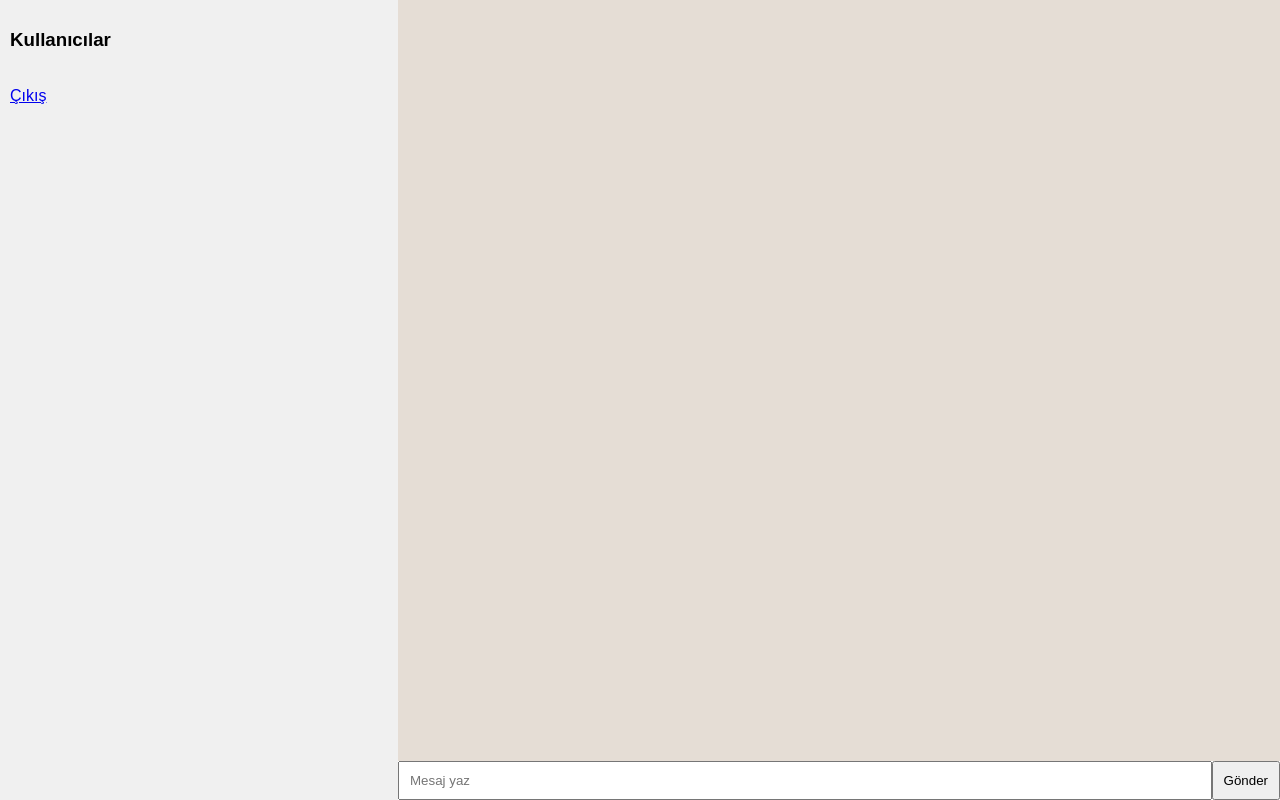
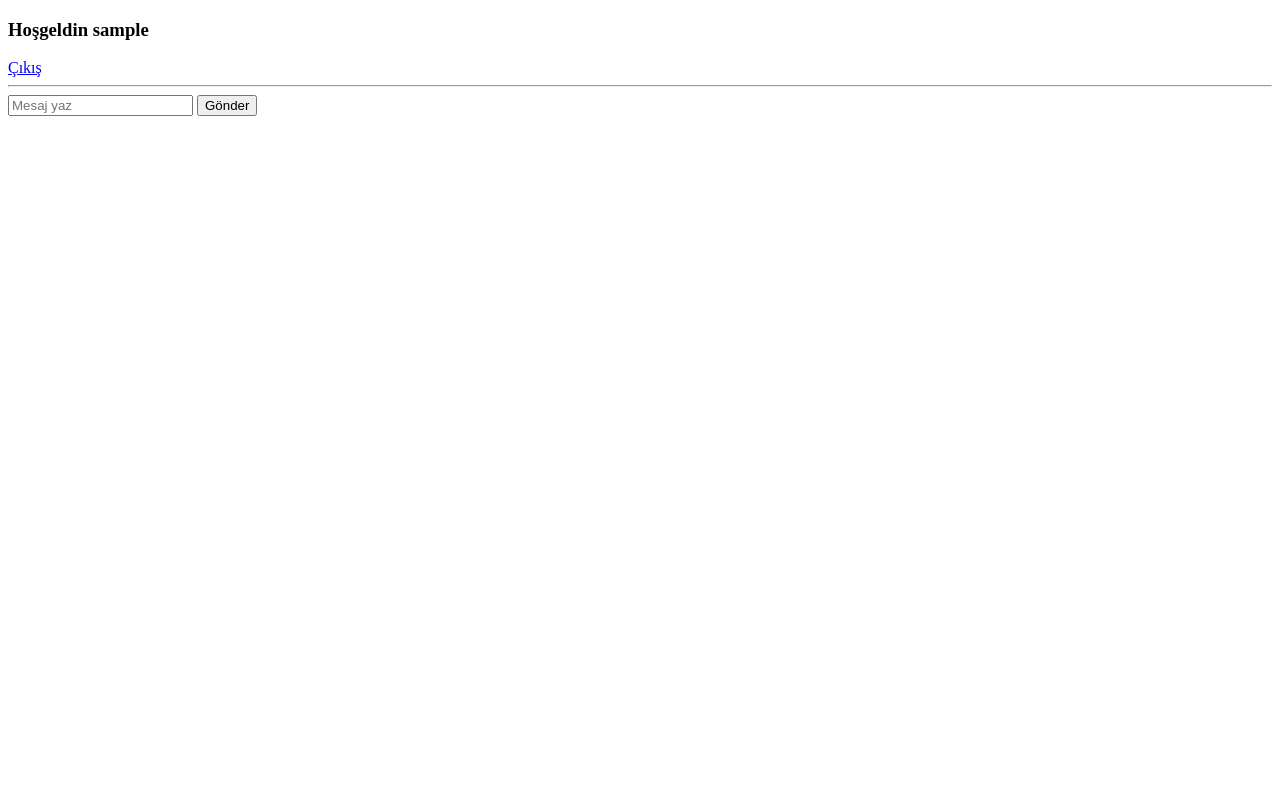
Before and after one commit to bollulu/sohbetimiz, a Flask app: page /chat in a window 1280 px wide. Run offline with Flask 3, Linux system fonts and the light colour scheme; the visitor is signed in with stand-in values (Sample User, id 1); some libraries are stand-ins or nearby versions.

Commit message:
Update chat.html

```diff
--- a/templates/chat.html
+++ b/templates/chat.html
@@ -1,74 +1,42 @@
 <!DOCTYPE html>
 <html>
 <head>
+    <meta charset="utf-8">
     <title>Sohbet</title>
-    <script src="https://cdn.socket.io/4.7.2/socket.io.min.js"></script>
-    <style>
-        body { margin:0; font-family:Arial; display:flex; height:100vh; }
-        .users {
-            width:30%; background:#f0f0f0;
-            padding:10px; overflow:auto;
-        }
-        .chat {
-            width:70%; display:flex; flex-direction:column;
-        }
-        .messages {
-            flex:1; padding:10px; overflow:auto;
-            background:#e5ddd5;
-        }
-        .input {
-            display:flex;
-        }
-        input { flex:1; padding:10px; }
-        button { padding:10px; }
-        .msg { margin:5px 0; }
-    </style>
+    <script src="https://cdn.socket.io/4.7.5/socket.io.min.js"></script>
 </head>
 <body>
 
-<div class="users">
-    <h3>Kullanıcılar</h3>
-    {% for u in users %}
-        <div onclick="selectUser('{{ u.username }}')">
-            {{ u.username }}
-        </div>
-    {% endfor %}
-    <br>
-    <a href="/logout">Çıkış</a>
-</div>
+<h3>Hoşgeldin {{ username }}</h3>
+<a href="/logout">Çıkış</a>
 
-<div class="chat">
-    <div class="messages" id="messages"></div>
-    <div class="input">
-        <input id="msg" placeholder="Mesaj yaz">
-        <button onclick="send()">Gönder</button>
-    </div>
-</div>
+<hr>
+
+<div id="messages"></div>
+
+<input id="msg" placeholder="Mesaj yaz">
+<button onclick="send()">Gönder</button>
 
 <script>
     const socket = io();
-    let room = null;
+    const room = "genel";
+    const user = "{{ username }}";
 
-    function selectUser(username) {
-        room = username;
-        document.getElementById("messages").innerHTML = "";
-        socket.emit("join", { room: room });
-    }
+    socket.emit("join", {room: room});
 
     function send() {
         const text = document.getElementById("msg").value;
-        if (!text || !room) return;
-        socket.emit("send_message", {
+        socket.emit("message", {
             room: room,
-            message: text
+            user: user,
+            text: text
         });
         document.getElementById("msg").value = "";
     }
 
-    socket.on("receive_message", data => {
+    socket.on("message", data => {
         const div = document.createElement("div");
-        div.className = "msg";
-        div.innerText = data.user + ": " + data.message;
+        div.innerText = data.user + ": " + data.text;
         document.getElementById("messages").appendChild(div);
     });
 </script>
```
